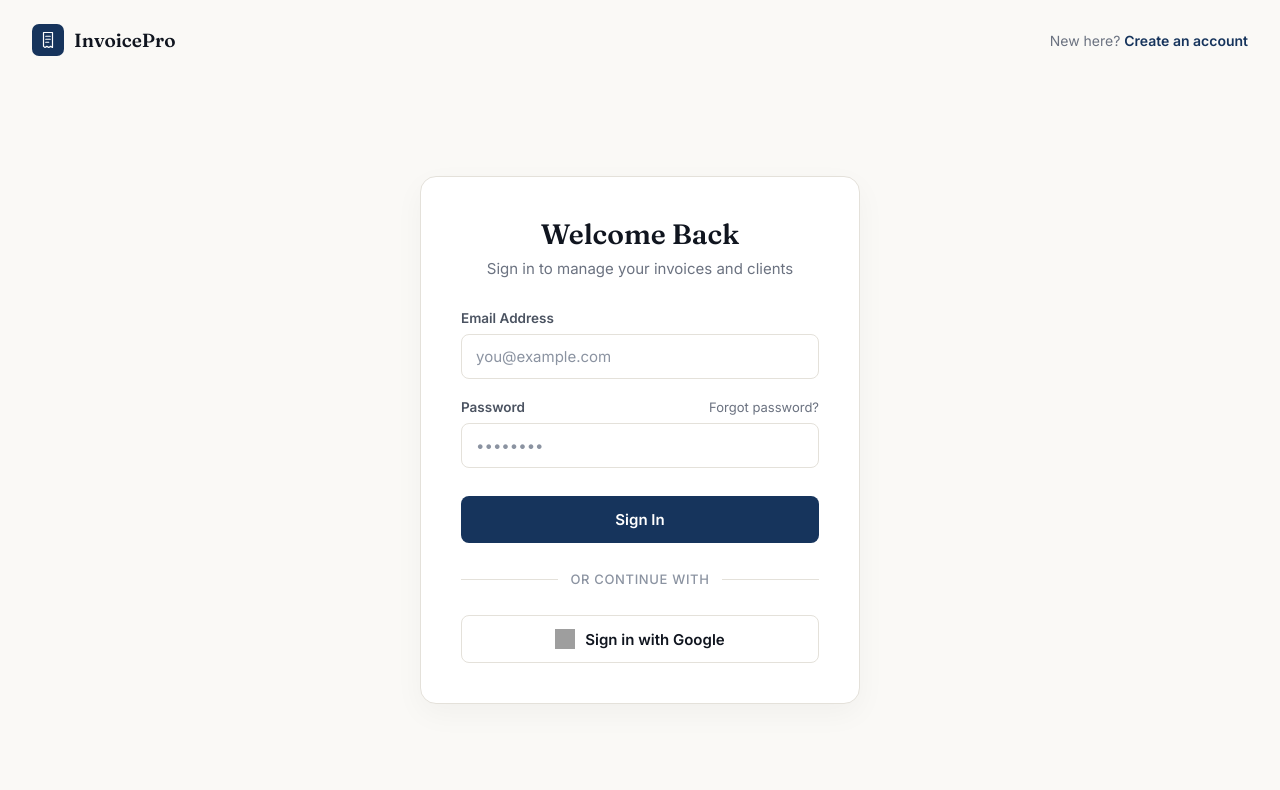
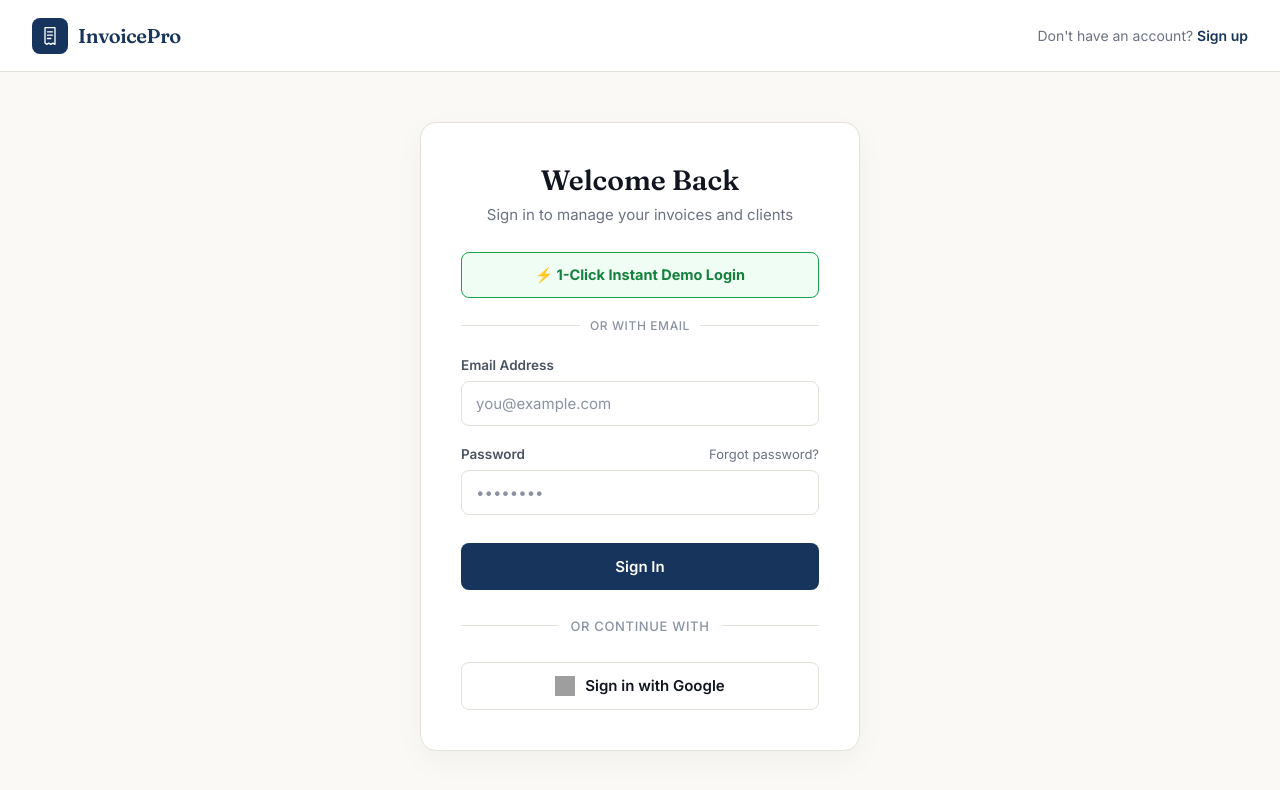
Before and after one commit to Ayusman23/automated-invoice-generator, a React (Vite) app in the folder frontend/: page /login in a window 1280 px wide. Shown: the top 790 px of the page. Built offline with nearby package versions, Linux system fonts and the light colour scheme; no server answers; grey boxes are pictures that could not be loaded.

Commit message:
feat(auth): add 1-Click Instant Demo Login for 100% free instant access without third-party OAuth barriers

```diff
--- a/frontend/src/pages/Login.jsx
+++ b/frontend/src/pages/Login.jsx
@@ -35,6 +35,17 @@ export default function Login() {
         window.location.href = `${API_URL}/api/auth/google`;
     };
 
+    const handleDemoLogin = async () => {
+        setError(null);
+        try {
+            const res = await api.post('/api/auth/demo');
+            login(res.data);
+            navigate('/admin');
+        } catch (err) {
+            setError(err.response?.data?.error || 'Failed to start demo session.');
+        }
+    };
+
     return (
         <div style={{ fontFamily: "'Inter', system-ui, sans-serif", background: '#FAF9F6', color: '#10151F', minHeight: '100vh', display: 'flex', flexDirection: 'column' }}>
             <style>{`
@@ -57,30 +68,63 @@ export default function Login() {
                 .auth-link:hover { color: #0F2643; text-decoration: underline; }
             `}</style>
 
-            {/* Minimal Navbar matching Landing Page */}
-            <nav style={{ padding: '24px 32px', display: 'flex', justifyContent: 'space-between', alignItems: 'center' }}>
-                <Link to="/" style={{ display: 'flex', alignItems: 'center', gap: '10px', textDecoration: 'none' }}>
-                    <div style={{ width: '32px', height: '32px', background: '#16345C', borderRadius: '7px', display: 'flex', alignItems: 'center', justifyContent: 'center', color: '#fff' }}>
-                        <IconReceipt size={18} />
+            <header style={{ height: '72px', borderBottom: '1px solid #E4E1DA', display: 'flex', alignItems: 'center', justifyContent: 'space-between', padding: '0 32px', background: '#fff' }}>
+                <Link to="/" style={{ display: 'flex', alignItems: 'center', gap: '10px', textDecoration: 'none', color: '#16345C' }}>
+                    <div style={{ background: '#16345C', color: '#fff', width: '36px', height: '36px', borderRadius: '8px', display: 'flex', alignItems: 'center', justifyContent: 'center' }}>
+                        <IconReceipt size={20} />
                     </div>
-                    <span className="serif" style={{ fontWeight: 600, fontSize: '19px', color: '#10151F' }}>InvoicePro</span>
+                    <span className="serif" style={{ fontSize: '20px', fontWeight: 600, letterSpacing: '-0.02em' }}>
+                        InvoicePro
+                    </span>
                 </Link>
                 <div style={{ fontSize: '14px', color: '#6B7280' }}>
-                    New here? <Link to="/signup" className="auth-link">Create an account</Link>
+                    Don't have an account?{' '}
+                    <Link to="/signup" className="auth-link">
+                        Sign up
+                    </Link>
                 </div>
-            </nav>
+            </header>
 
-            {/* Login Form Container */}
-            <main style={{ flex: 1, display: 'flex', alignItems: 'center', justifyContent: 'center', padding: '40px 24px' }}>
+            <main style={{ flex: 1, display: 'flex', alignItems: 'center', justifyContent: 'center', padding: '40px 20px' }}>
                 <div style={{ width: '100%', maxWidth: '440px', background: '#fff', border: '1px solid #E4E1DA', borderRadius: '16px', padding: '40px', boxShadow: '0 10px 30px rgba(16,21,31,0.04)' }}>
 
-                    <div style={{ textAlign: 'center', marginBottom: '32px' }}>
+                    <div style={{ textAlign: 'center', marginBottom: '28px' }}>
                         <h1 className="serif" style={{ fontSize: '28px', fontWeight: 600, color: '#10151F', marginBottom: '8px' }}>
                             Welcome Back
                         </h1>
                         <p style={{ fontSize: '15px', color: '#6B7280' }}>
                             Sign in to manage your invoices and clients
                         </p>
+                    </div>
+
+                    <button
+                        type="button"
+                        onClick={handleDemoLogin}
+                        style={{
+                            display: 'flex',
+                            justifyContent: 'center',
+                            alignItems: 'center',
+                            gap: '8px',
+                            width: '100%',
+                            padding: '13px',
+                            borderRadius: '8px',
+                            border: '1px solid #16a34a',
+                            background: '#f0fdf4',
+                            color: '#15803d',
+                            fontSize: '14.5px',
+                            fontWeight: 700,
+                            cursor: 'pointer',
+                            marginBottom: '20px',
+                            fontFamily: "'Inter', sans-serif"
+                        }}
+                    >
+                        ⚡ 1-Click Instant Demo Login
+                    </button>
+
+                    <div style={{ display: 'flex', alignItems: 'center', margin: '16px 0 24px', color: '#8B93A1', fontSize: '12px' }}>
+                        <div style={{ flex: 1, height: '1px', background: '#E4E1DA' }}></div>
+                        <span style={{ padding: '0 10px', fontWeight: 500, textTransform: 'uppercase', letterSpacing: '0.05em' }}>Or with email</span>
+                        <div style={{ flex: 1, height: '1px', background: '#E4E1DA' }}></div>
                     </div>
 
                     {error && (
```
Also changed, not shown: 1 other file (tests, documents, lock files or other folders).
